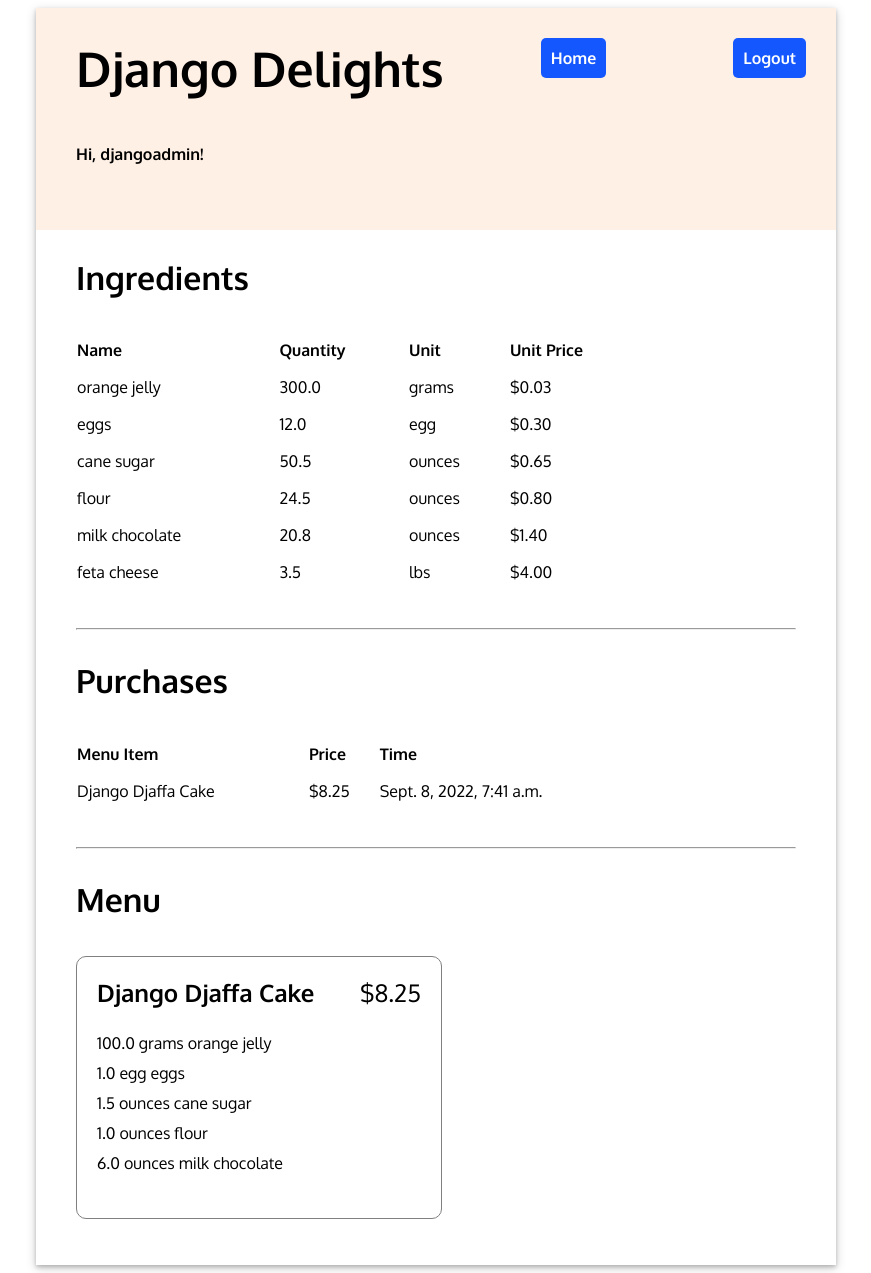
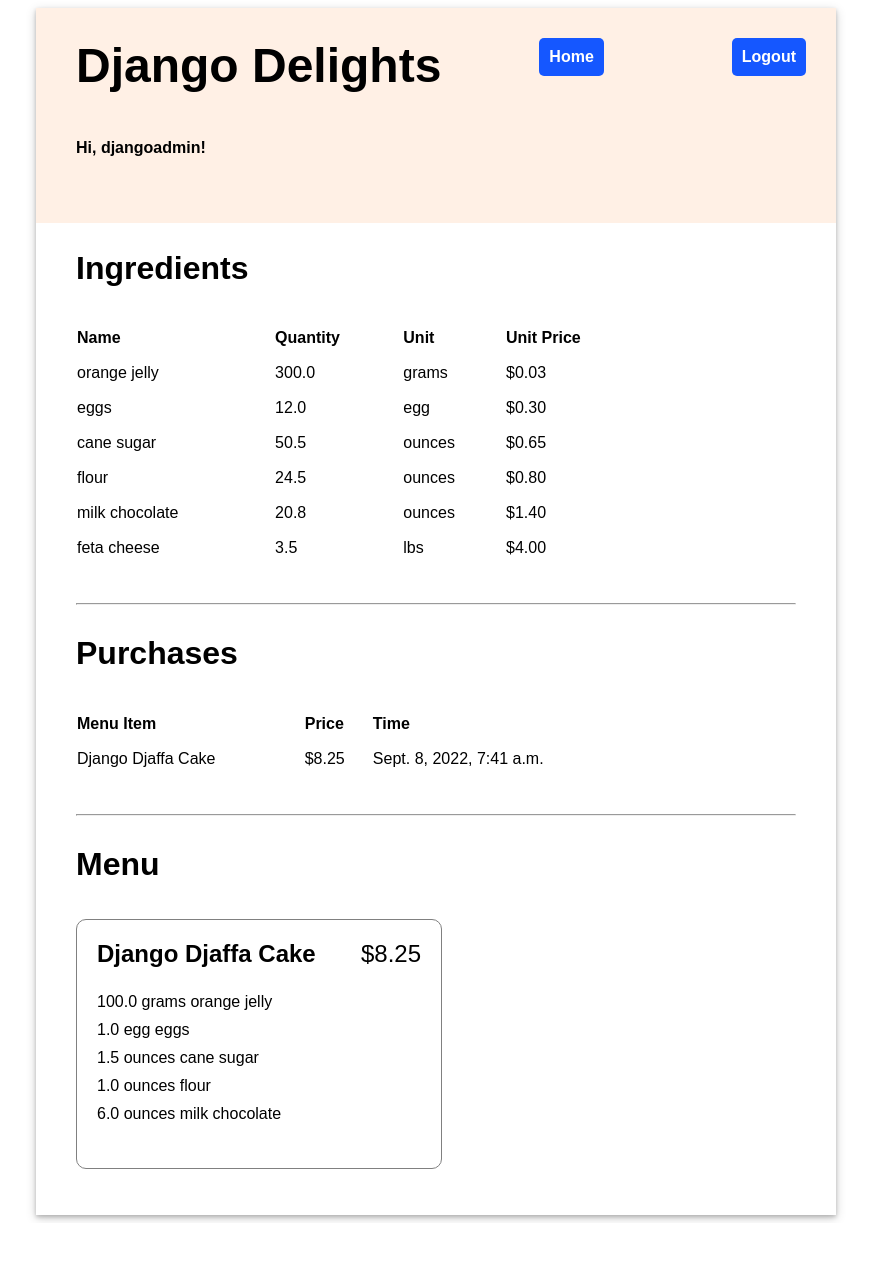
Before and after one commit to SimoParmeg/djangodelights, a Django app: page / in a window 1280 px wide. Shown: the whole page, without its empty margins (204-1075 px from the left). After the commit the page ends 1221 px from the top, so only its background shows below. Run offline with Django 3.2, Linux system fonts and the light colour scheme; a user stored in the database is signed in; data comes from the database, SQL or seed files in the repository.

Commit message:
fixing typos

```diff
--- a/inventory/templates/inventory/base.html
+++ b/inventory/templates/inventory/base.html
@@ -3,12 +3,10 @@
 <html>
 <head>
   <meta charset="utf-8">
-  <link rel="shortcut icon" type="image/x-icon" href="https://www.codecademy.com/favicon.ico">
-  <link rel="stylesheet" type="text/css" href="{% static 'inventory/style.css' %}" />
-  <link rel="preconnect" href="https://fonts.gstatic.com">
-  <link href="https://fonts.googleapis.com/css2?family=Oxygen:wght@300;400;700&display=swap" rel="stylesheet">
+    <link rel="stylesheet" type="text/css" href="{% static 'inventory/style.css' %}"/>
   <title>{% block title %}Django Delights{% endblock %}</title>
-  {% block head %}{% endblock %}
+  {% block head %}
+  {% endblock %}
 </head>
 <body>
   <div class="app">
--- a/inventory/templates/inventory/home.html
+++ b/inventory/templates/inventory/home.html
@@ -1,9 +1,10 @@
 {% extends 'inventory/base.html' %}
 {% load static %}
 {% block head %}
-    <link rel="stylesheet" href="static 'inventory/style.css"/>
 {% endblock %}
-          {% block title %}Django Delights {% endblock %}
+
+{% block title %}Django Delights {% endblock %}
+
 {% block content %}
     <div class="home">
         <div>
```
